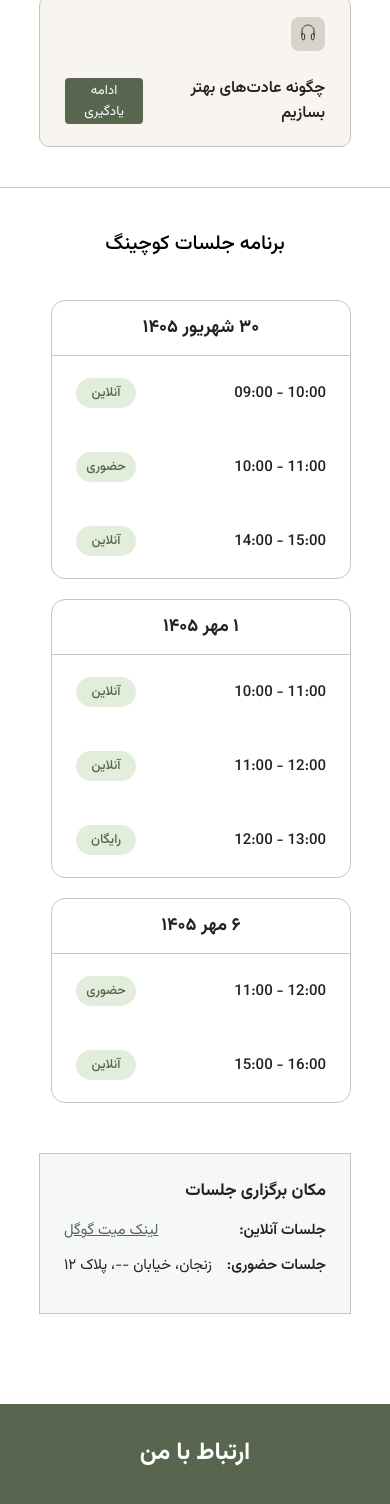
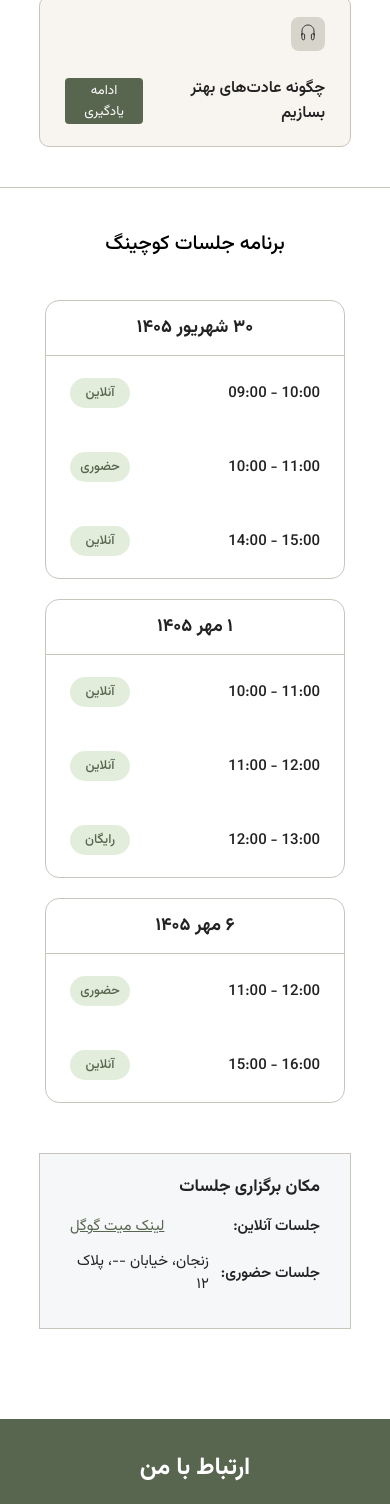
Before and after one commit to LuigiOdinson/Coaching-Website, a React (Vite) app in the folder Coaching/: page /profile in a window 390 px wide. Shown: the part 1406-2910 px from the top of the page. Built offline with nearby package versions, Linux system fonts and the light colour scheme; a web font is replaced by a local one.

Commit message:
fixed minor styles in ProfilePage and ServicesPage

```diff
--- a/Coaching/src/pages/profile-page/ProfilePage.css
+++ b/Coaching/src/pages/profile-page/ProfilePage.css
@@ -168,19 +168,20 @@
 
 .schedule-grid {
   display: grid;
-  grid-template-columns: repeat(3, 1fr);
+  grid-template-columns: repeat(3, minmax(0, 300px));
+  justify-content: center;
   gap: 20px;
 }
 
 @media (max-width: 1024px) {
   .schedule-grid {
-    grid-template-columns: repeat(2, 1fr);;
+    grid-template-columns: repeat(2, minmax(0, 300px));
   }
 }
 
 @media (max-width: 700px) {
   .schedule-grid {
-    grid-template-columns: repeat(1, 1fr);;
+    grid-template-columns: minmax(0, 300px);
   }
 }
 
@@ -245,8 +246,9 @@
 }
 
 .schedule-notice {
-  margin-top: 50px;
-  padding: 24px;
+  max-width: 940px;
+  margin: 50px auto 0;
+  padding: 20px 30px;
   background: var(--color-bone);
   border: 1px solid var(--color-gray-light);
 }
--- a/Coaching/src/pages/services-page/ServicesPage.css
+++ b/Coaching/src/pages/services-page/ServicesPage.css
@@ -149,7 +149,10 @@
 
 /* Card */
 .service-card {
-  flex: 1;
+  display: flex;
+  flex-direction: column;
+  width: 100%;
+  height: 100%;
   background: var(--color-beige-light);
   border-radius: 8px;
   padding: 10px 10px 25px 10px;
@@ -182,11 +185,10 @@
 }
 
 .service-body {
+  flex: 1;
   padding: 10px;
   display: flex;
   flex-direction: column;
-
-
   gap: 12px;
   position: relative;
 }
@@ -223,7 +225,6 @@
   text-align: right;
 }
 
-/* Price — pinned to bottom-left so all cards line up */
 .service-price {
   margin-top: auto;
   align-self: flex-start;
--- a/Coaching/src/pages/single-service-page/ServiceDetails.jsx
+++ b/Coaching/src/pages/single-service-page/ServiceDetails.jsx
@@ -39,7 +39,7 @@ export default function ServiceDetails({serviceData}) {
 
               <div className="stat-info">
                 <span>مدت دوره</span>
-                <p>{Math.floor(serviceData.durationMins / 60)} ساعت</p>
+                <span className="stat-info-value">{Math.floor(serviceData.durationMins / 60)} ساعت</span>
               </div>
             </div>
           }
@@ -54,7 +54,7 @@ export default function ServiceDetails({serviceData}) {
 
             <div className="stat-info">
               <span>قیمت</span>
-              <p>{formatCurrency(serviceData.price, false)}</p>
+              <span className="stat-info-value">{formatCurrency(serviceData.price, false)}</span>
             </div>
           </div>
 
@@ -68,13 +68,13 @@ export default function ServiceDetails({serviceData}) {
             {serviceData.type === 'course' &&
               <div className="stat-info">
                 <span>تعداد جلسات</span>
-                <p>{serviceData.lessonsCount}</p>
+                <span className="stat-info-value">{serviceData.lessonsCount}</span>
               </div>
             }
             {serviceData.type === 'podcast' &&
               <div className="stat-info">
                 <span>تعداد اپیزود</span>
-                <p>{serviceData.episodesCount}</p>
+                <span className="stat-info-value">{serviceData.episodesCount}</span>
               </div>
             }
           </div>
--- a/Coaching/src/pages/single-service-page/SingleServicePage.css
+++ b/Coaching/src/pages/single-service-page/SingleServicePage.css
@@ -61,6 +61,11 @@
   padding: 14px 0;
   margin-top: auto;
   direction: rtl;
+}
+
+.stat-info-value{
+  font-size: 15px;
+  color: var(--color-sage-dark);
 }
 
 .course-stat {
```
